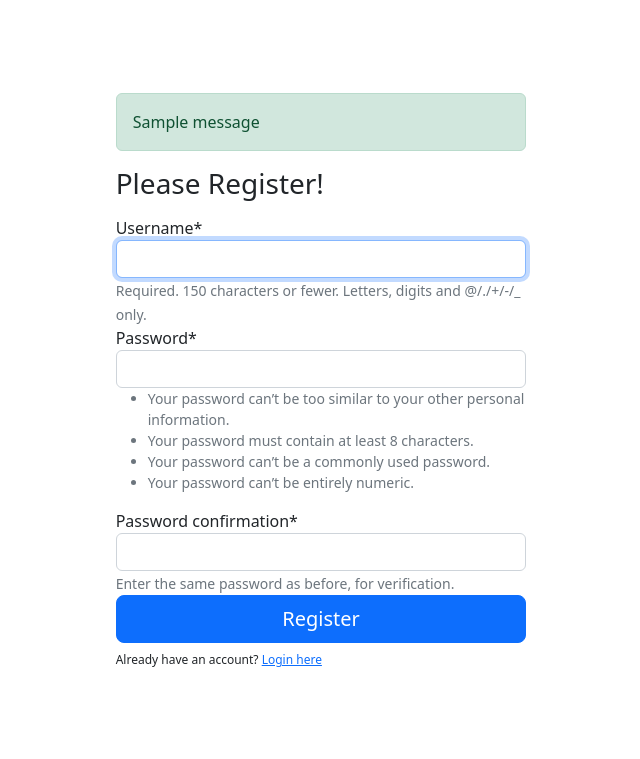
After one commit to sameeramin/olx, a Django app: page /register/ in a window 1280 px wide. The commit adds this page. Shown: the top 759 px of the page, without its empty margins (319-959 px from the left). Run offline with Django 3.2, Linux system fonts and the light colour scheme; tables that the repository leaves empty hold one stand-in row (values such as "Sample post"); one stand-in notice (Sample message) is shown; some libraries are stand-ins or nearby versions.

Commit message:
Converted function based views to class based views

```diff
--- a/core/settings.py
+++ b/core/settings.py
@@ -20,6 +20,8 @@ DEBUG = True
 
 ALLOWED_HOSTS = ['olx-arbisoft.herokuapp.com', '127.0.0.1']
 
+LOGIN_URL = '/login/'
+LOGIN_REDIRECT_URL = '/'
 
 # Application definition
 
--- a/core/urls.py
+++ b/core/urls.py
@@ -1,7 +1,13 @@
 from django.contrib import admin
 from django.urls import include, path
+from django.contrib.auth.views import LoginView, LogoutView
 
 urlpatterns = [
     path('', include('listing.urls')),
+    path('login/', LoginView.as_view(
+        template_name='listing/login.html',
+        redirect_authenticated_user=True
+    ), name="login"),
+    path('logout/', LogoutView.as_view(template_name='listing/logout.html'), name="logout"),
     path('admin/', admin.site.urls, name="admin"),
 ]
--- /dev/null
+++ b/listing/templates/listing/register.html
@@ -0,0 +1,31 @@
+{% extends 'listing/base.html' %}
+{% load crispy_forms_filters %}
+
+{% block title %}
+Register
+{% endblock %}
+
+{% block layout %}
+    {% load crispy_forms_tags %}
+    <main style="height: 95vh">
+        <div class="row align-items-center h-100">
+            <div class="col-4 m-auto">
+                {% if messages %}
+                    {% for message in messages %}
+                        <div{% if message.tags %} class="alert alert-{{ message.tags }}"{% endif %}
+                                                  role="alert">{{ message }}</div>
+                    {% endfor %}
+                {% endif %}
+                <form method="POST">
+                    {% csrf_token %}
+                    <h1 class="h3 mb-3 fw-normal">Please Register!</h1>
+
+                    {{ form|crispy }}
+
+                    <button class="w-100 btn btn-lg btn-primary" type="submit">Register</button>
+                    <sub>Already have an account? <a href="{% url "login" %}">Login here</a></sub>
+                </form>
+            </div>
+        </div>
+    </main>
+{% endblock %}
--- a/listing/urls.py
+++ b/listing/urls.py
@@ -1,10 +1,8 @@
 from django.urls import path
 
-from listing.views import index, register, log_in, log_out
+from listing.views import index, RegisterUserView
 
 urlpatterns = [
     path('', index, name='index'),
-    path('register/', register, name='register'),
-    path('login/', log_in, name='log_in'),
-    path('logout/', log_out, name='log_out'),
+    path('register/', RegisterUserView.as_view(), name="register"),
 ]
--- a/listing/views.py
+++ b/listing/views.py
@@ -1,55 +1,19 @@
+from django.contrib.auth.decorators import login_required
 from django.shortcuts import render, redirect
-from django.contrib import messages
-from django.contrib.auth import login, logout, authenticate
-from django.contrib.auth.forms import UserCreationForm, AuthenticationForm
+from django.urls import reverse_lazy
+from django.views.generic.edit import CreateView
+from django.contrib.messages.views import SuccessMessageMixin
+from django.contrib.auth.forms import UserCreationForm
 
 
+@login_required
 def index(request):
     return render(request, 'listing/layout.html')
 
 
-def register(request):
-    if request.method == "POST":
-        form = UserCreationForm(request.POST)
-
-        if form.is_valid():
-            user = form.save()
-            login(request, user)
-            messages.success(request, "Registration successful.")
-            return redirect("/")
-
-        messages.warning(request, "Unsuccessful registration. Invalid information.")
-
-    if request.POST:
-        form = UserCreationForm(request.POST)
-    else:
-        form = UserCreationForm()
-    return render(request, 'listing/register.html', context={"register_form": form})
-
-
-def log_in(request):
-    if request.method == "POST":
-        form = AuthenticationForm(request, data=request.POST)
-
-        if form.is_valid():
-            username = form.cleaned_data.get('username')
-            password = form.cleaned_data.get('password')
-            user = authenticate(username=username, password=password)
-
-            if user is not None:
-                login(request, user)
-                messages.info(request, f"You're logged in as {username}.")
-                return redirect("/")
-            else:
-                messages.warning(request, "Invalid username or password.")
-        else:
-            messages.warning(request, "Invalid username or password.")
-
-    form = AuthenticationForm()
-    return render(request, 'listing/login.html', context={"login_form": form})
-
-
-def log_out(request):
-    logout(request)
-    messages.success(request, "Logged out successfully!")
-    return redirect("/")
+class RegisterUserView(SuccessMessageMixin, CreateView):
+    """ Creates a new user account """
+    template_name = 'listing/register.html'
+    form_class = UserCreationForm
+    success_url = reverse_lazy('login')
+    success_message = "User account for %(username)s has been created successfully"
```
Also changed, not shown: listing/templates/listing/login.html (+16 -2 lines).
